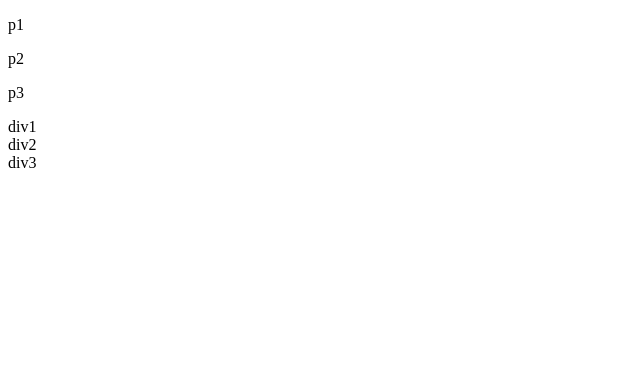
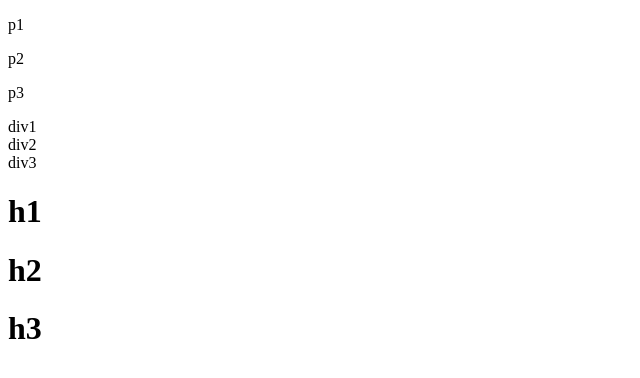
Before and after one commit to ioanniskousis/squashing2, a plain HTML site: page index.html in a window 1280 px wide. Shown: the whole page, without its empty margins (0-640 px from the left). Drawn offline with Linux system fonts and the light colour scheme.

Commit message:
added headings

```diff
--- a/index.html
+++ b/index.html
@@ -14,5 +14,9 @@
   <div>div1</div>
   <div>div2</div>
   <div>div3</div>
+
+  <h1>h1</h1>
+  <h1>h2</h1>
+  <h1>h3</h1>
 </body>
 </html>
```
